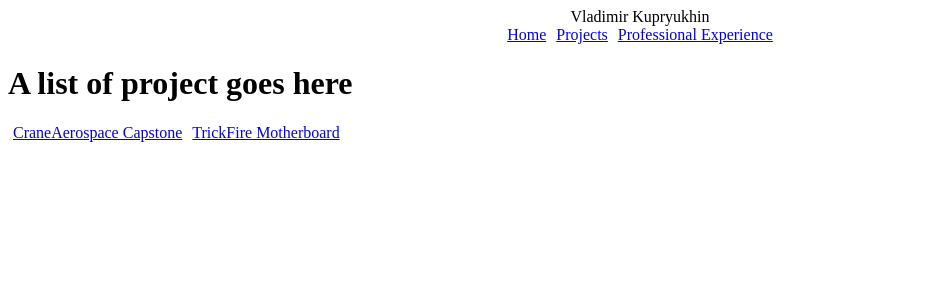
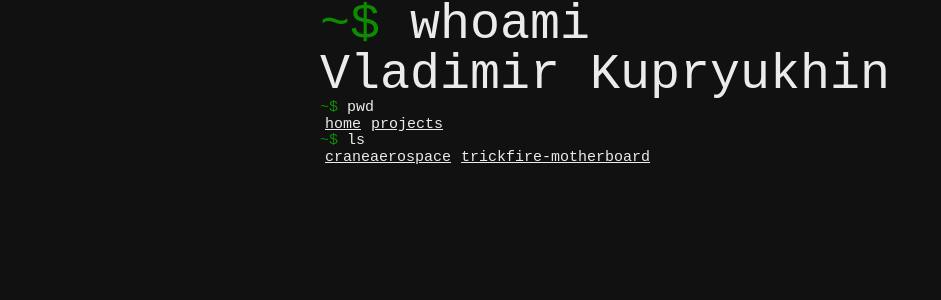
Before and after one commit to VladimirKupryukhin/vladkupr.github.io, a Vue app: page /projects in a window 1280 px wide. Shown: the top 300 px of the page, without its empty margins (0-941 px from the left). Built offline with nearby package versions, Linux system fonts and the light colour scheme.

Commit message:
Got navbar basics done

```diff
--- a/src/App.vue
+++ b/src/App.vue
@@ -1,26 +1,35 @@
 <script setup lang="ts">
 import { RouterLink, RouterView } from 'vue-router'
 import Title from './views/Title.vue'
+import CommandInput from "./components/CommandInput.vue"
+import TerminalNavigation from "./components/TerminalNavigation.vue"
 // import HelloWorld from './components/HelloWorld.vue'
 </script>
 
 <template>
-  <header>
-    <div class="master-center">
-      <Title/>
+  <header class=div-center-squish>
+    <div class="">
+      <Title />
     </div>
 
-    <div class="master-center">
-      <nav>
-        <RouterLink class="navbar-master" to="/">Home</RouterLink>
-        <RouterLink class="navbar-master" to="/projects">Projects</RouterLink>
-        <RouterLink class="navbar-master" to="/profexp">Professional Experience</RouterLink>
-      </nav>
+    <div class="div-vertical">
+      <div class="">
+        <nav class="">
+          <TerminalNavigation/>
+
+
+          <!--RouterLink class="navbar-master sw-text" to="/">Home</RouterLink>
+          <RouterLink class="navbar-master sw-text" to="/projects">Projects</RouterLink>
+          <RouterLink class="navbar-master sw-text" to="/profexp">Professional Experience</RouterLink-->
+        </nav>
+      </div>
     </div>
 
+
+
+    <!--RouterView /-->
   </header>
 
-  <RouterView />
 </template>
 
 
@@ -31,6 +40,7 @@ import Title from './views/Title.vue'
     flex-wrap: wrap;
   }
 </style>
+
 
 
 <!-- <script setup lang="ts">
--- a/src/assets/main.css
+++ b/src/assets/main.css
@@ -48,3 +48,50 @@ a,
 .navbar-master{
   padding: 5px;
 }
+
+.div-vertical{
+  display: flex;
+  flex-direction: column;
+}
+
+.horizontal-div{
+  display:flex;
+  flex-direction: row;
+}
+
+.master-bg{
+  background-color: rgb(17,17,17);
+}
+
+html, body {
+  margin: 0;
+  padding: 0;
+  background-color: #111111;
+  min-height: 100vh;
+  font-size: 15px;
+}
+
+.sw-text{
+  font-family:monospace;
+  color: #ebebeb
+}
+
+.sw-green{
+  font-family:monospace;
+  color: #0c8d00
+}
+
+
+
+.div-center-squish{
+  max-width: 50%;  /* X% of the screen/container width */
+  width: 100%;
+  margin-left: auto;
+  margin-right: auto;
+}
+
+p {
+  margin: 0;
+  padding: 0;
+  line-height: 1;
+}
--- /dev/null
+++ b/src/components/CommandInput.vue
@@ -0,0 +1,13 @@
+<script setup lang="ts">
+defineProps<{
+    command: string
+}>()
+</script>
+
+<template>
+    <div class="horizontal-div sw-text">
+        <p class="sw-green">~$&nbsp;</p>
+        <p>{{ command }}</p>
+    </div>
+
+</template>
--- /dev/null
+++ b/src/components/TerminalNavigation.vue
@@ -0,0 +1,110 @@
+<script setup lang="ts">
+import { RouterLink, RouterView, useRoute, useRouter } from 'vue-router'
+import { ref, useTemplateRef, onMounted, reactive, watch } from "vue"
+import CommandInput from "./CommandInput.vue"
+// import RouterDef from "../router/index.ts"
+
+var route = useRoute()
+var router = useRouter()
+
+const myitems = ref([
+    "projects", "/", "/profexp/stryker"
+])
+
+const pwdlist = ref([])
+
+const lsList = ref ([])
+
+const itemRefs = useTemplateRef("routerLinkLSList")
+const pwdListRef = useTemplateRef("routerLinkPWDList")
+
+
+// onMounted(()=> console.log(itemRefs.value))
+
+watch(() => route.path, (newPath) => {
+    console.log('Updated path:', newPath)
+    updatePWDandLS()
+
+})
+
+function updatePWDandLS(){
+    var allPaths = router.getRoutes()
+
+    const currentPathObj = allPaths.find(item => item.path === route.path)
+
+    console.log(currentPathObj)
+
+    // Clear list and rebuild it
+    pwdlist.value = []
+    var splitPath = currentPathObj.path.split("/")
+
+    var currentPath = "/"
+
+    if (splitPath[1] == "")
+    {
+        splitPath = ["/"]
+    }
+    else
+    {
+        splitPath[0] = "/"
+    }
+
+
+
+    console.log(splitPath)
+
+    // Add home always
+    var currentPathObject = allPaths.find(item => item.path === splitPath[0])
+    console.log(currentPathObject)
+    pwdlist.value.push(currentPathObject)
+
+
+    for (let index = 1; index < splitPath.length; index++){
+        currentPath += splitPath[index]
+        console.log(currentPath)
+
+        var currentPathObject = allPaths.find(item => item.path === currentPath)
+
+        console.log(currentPathObject)
+
+
+        pwdlist.value.push(currentPathObject)
+
+        currentPath += "/"
+
+    }
+
+
+
+    // Clear list and rebuild it
+    lsList.value = []
+
+    for (let childIndex = 0; childIndex < currentPathObj.children.length; childIndex++){
+        // console.log(currentPathObj.children[childIndex].name)
+        lsList.value.push(currentPathObj.children[childIndex])
+    }
+
+
+
+}
+
+onMounted(async () =>{
+    await router.isReady()
+    updatePWDandLS()
+})
+
+// onMounted(() => updatePWDandLS())
+</script>
+
+<template>
+    <div class="div-vertical">
+        <CommandInput command="pwd"/>
+        <div>
+            <RouterLink v-for="item in pwdlist" ref="routerLinkPWDList" class="navbar-master sw-text" :to="item.path">{{ item.name }}</RouterLink>
+        </div>
+        <CommandInput command="ls"/>
+        <div>
+            <RouterLink v-for="item in lsList" ref="routerLinkLSList" class="navbar-master sw-text" :to="item.path">{{ item.name }}</RouterLink>
+        </div>
+    </div>
+</template>
--- a/src/router/index.ts
+++ b/src/router/index.ts
@@ -8,7 +8,7 @@ const router = createRouter({
       path: '/',
       name: 'home',
       component: HomeView,
-    },
+      children: [
         {
           path: '/projects',
           name: 'projects',
@@ -16,38 +16,31 @@ const router = createRouter({
           children: [
             {
               path: '/projects/craneaerospace',
-          name: 'projects-creneaerospace',
+              name: 'craneaerospace',
               component: () => import('../views/projects/CraneAerospace.vue'),
             },
             {
               path: '/projects/tfrmotherboard',
-          name: 'projects-tfrmotherboard',
+              name: 'trickfire-motherboard',
               component: () => import('../views/projects/TrickFireMotherBoard.vue'),
             },
           ]
         },
         {
           path: '/profexp',
-      name: 'profexp',
+          name: 'professional-experience',
           component: () => import('../views/ProfessionalExperience.vue'),
           children: [
             {
               path: '/profexp/stryker',
-          name: 'profexp-stryker',
+              name: 'stryker',
               component: () => import('../views/professional_exp/Stryker.vue'),
             },
           ]
         },
+      ]
+    },
 
-
-    // {
-    //   path: '/about',
-    //   name: 'about',
-    //   // route level code-splitting
-    //   // this generates a separate chunk (About.[hash].js) for this route
-    //   // which is lazy-loaded when the route is visited.
-    //   component: () => import('../views/AboutView.vue'),
-    // },
   ],
 })
 
--- a/src/views/HomeView.vue
+++ b/src/views/HomeView.vue
@@ -1,5 +1,5 @@
 <template>
-    <div>
+    <div class="master-center sw-text">
         <h1>This is a home page</h1>
     </div>
 </template>
--- a/src/views/ProfessionalExperience.vue
+++ b/src/views/ProfessionalExperience.vue
@@ -4,13 +4,13 @@ import { RouterLink, RouterView } from 'vue-router'
 
 
 <template>
-    <div>
+    <div class="">
+        <nav>
+            <RouterLink class="navbar-master sw-text" to="/profexp/stryker">Stryker</RouterLink>
+        </nav>
+    </div>
+    <div class="sw-text">
         <h1>Professional experience goes here</h1>
-    </div>
-    <div>
-        <nav>
-            <RouterLink class="navbar-master" to="/profexp/stryker">Stryker</RouterLink>
-        </nav>
     </div>
     <RouterView />
 </template>
--- a/src/views/ProjectList.vue
+++ b/src/views/ProjectList.vue
@@ -1,12 +1,12 @@
 <template>
-    <div>
+    <div class="">
+        <nav>
+            <RouterLink class="navbar-master sw-text" to="/projects/craneaerospace">CraneAerospace Capstone</RouterLink>
+            <RouterLink class="navbar-master sw-text" to="/projects/tfrmotherboard">TrickFire Motherboard</RouterLink>
+        </nav>
+    </div>
+    <div class="sw-text">
         <h1>A list of project goes here</h1>
-    </div>
-    <div>
-        <nav>
-            <RouterLink class="navbar-master" to="/projects/craneaerospace">CraneAerospace Capstone</RouterLink>
-            <RouterLink class="navbar-master" to="/projects/tfrmotherboard">TrickFire Motherboard</RouterLink>
-        </nav>
     </div>
     <RouterView />
 </template>
--- a/src/views/Title.vue
+++ b/src/views/Title.vue
@@ -1,6 +1,23 @@
+<script setup lang="ts">
+    import CommandInput from "../components/CommandInput.vue"
+</script>
+
 <template>
-    <main>
-        Vladimir Kupryukhin
-    </main>
+    <div class="sw-text">
+        <CommandInput command="whoami" class="mytitle"/>
+        <p class="mytitle">Vladimir Kupryukhin</p>
+    </div>
 
 </template>
+
+<style scoped>
+
+.mytitle {
+    font-size: 50px;
+}
+
+.whoami-response{
+    font-size: 20px;
+}
+
+</style>
--- a/src/views/professional_exp/Stryker.vue
+++ b/src/views/professional_exp/Stryker.vue
@@ -1,5 +1,5 @@
 <template>
-  <div>
+  <div class="sw-text">
     <h1>Stryker Experience</h1>
   </div>
 </template>
--- a/src/views/projects/CraneAerospace.vue
+++ b/src/views/projects/CraneAerospace.vue
@@ -1,5 +1,5 @@
 <template>
-  <div>
+  <div class="sw-text">
     <h1>Crane Aerospace project page</h1>
   </div>
 </template>
--- a/src/views/projects/TrickFireMotherboard.vue
+++ b/src/views/projects/TrickFireMotherboard.vue
@@ -1,5 +1,5 @@
 <template>
-  <div>
+  <div class="sw-text">
     <h1>Trickfire motherboard</h1>
   </div>
 </template>
```
Lines whose indentation alone changed are shown as unchanged.
